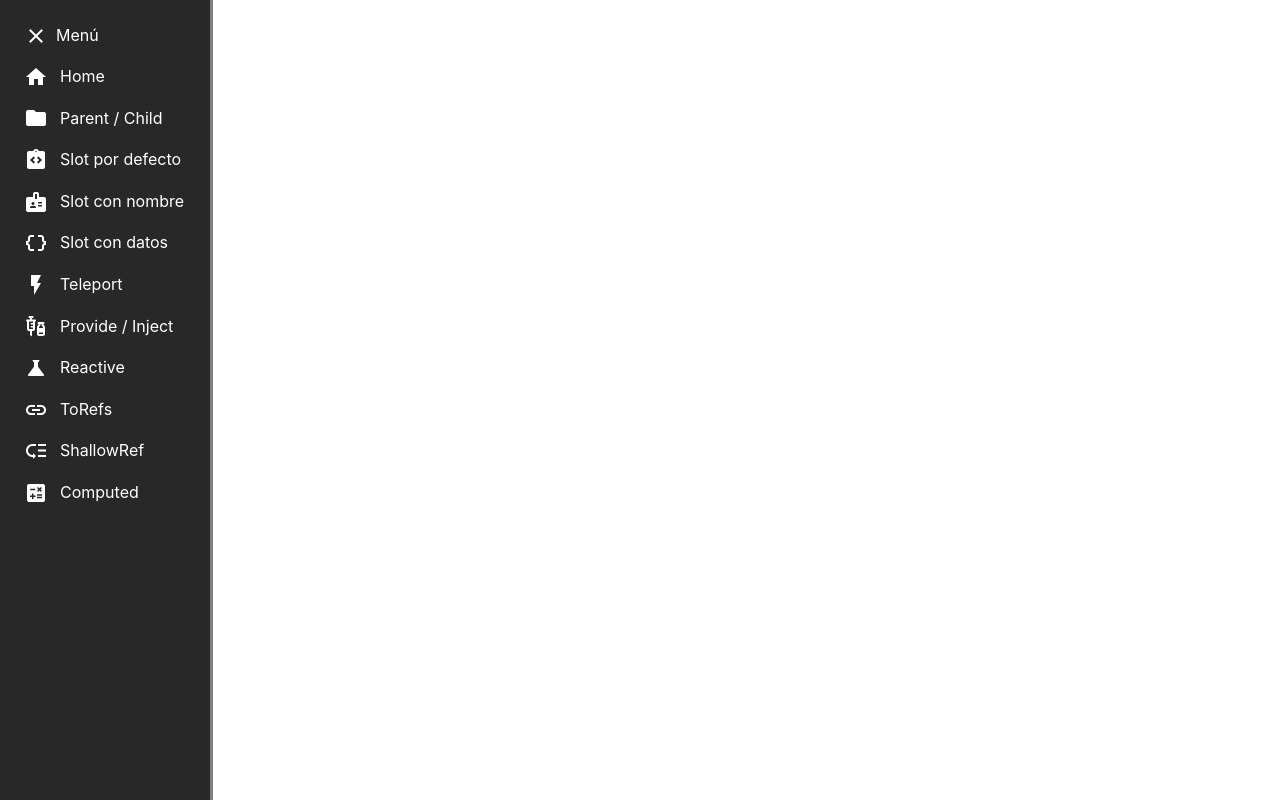
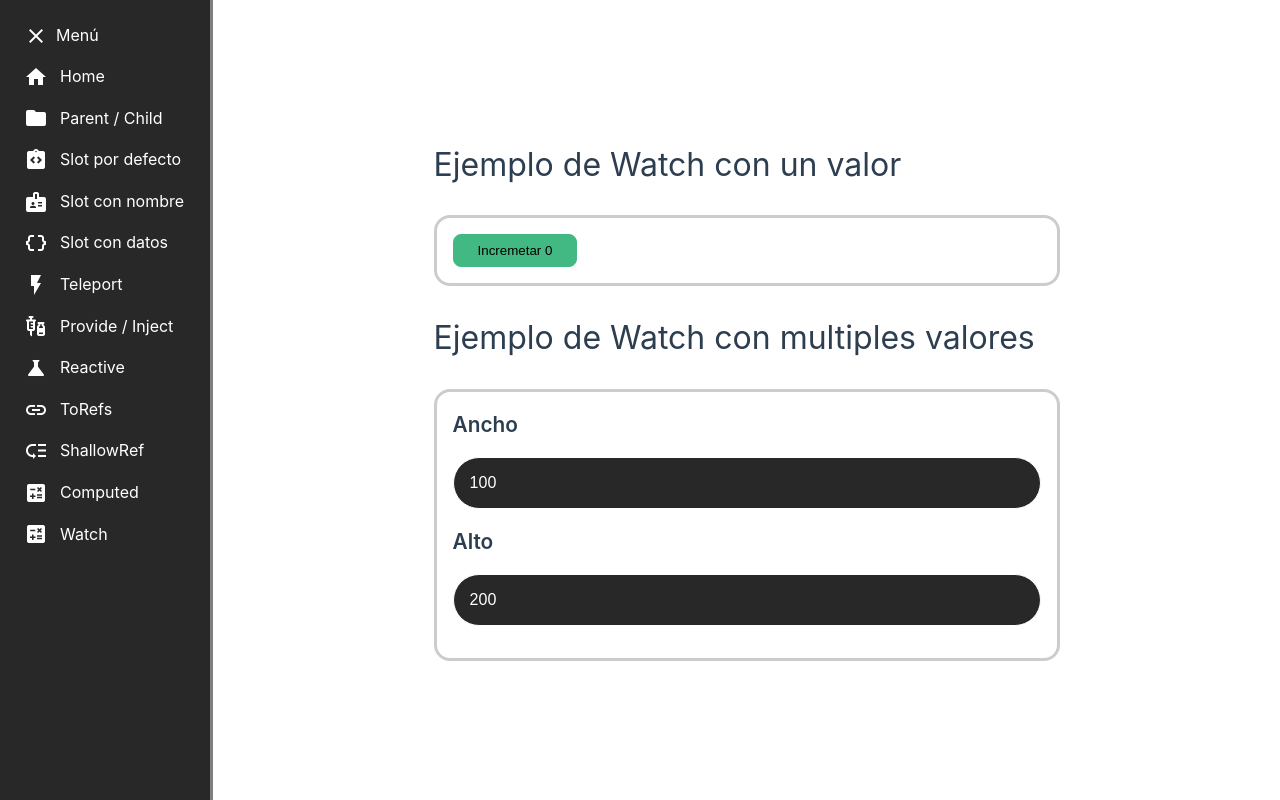
Before and after one commit to Naiare7/investigationVue, a Vue app: page /ExampleWatch in a window 1280 px wide. Built offline with nearby package versions, Linux system fonts and the light colour scheme.

Commit message:
example of watch

```diff
--- /dev/null
+++ b/src/components/ExampleWatch/Watch.vue
@@ -0,0 +1,55 @@
+<script setup>
+import { ref, watch, computed } from 'vue'
+import BaseCard from '../common/BaseCard.vue';
+import BaseButton from '../common/BaseButton.vue';
+import BaseInput from '../common/BaseInput.vue';
+
+//watch con un valor
+const count = ref(0)
+const logger = ref([]);
+
+watch(count, (newValue, oldValue) => {
+  logger.value.push(`Antes: ${oldValue}, Ahora: ${newValue}`)
+})
+
+//con multiples valores
+const width = ref(100)
+const height = ref(200)
+const logger2 = ref([]);
+
+watch([width, height], ([newW, newH],[oldW, oldH] ) => {
+    console.log('Tamaño cambiado:', newW, newH)
+    logger2.value.push(`Tamaño cambiado: ancho: de ${oldW} a ${newW}, alto: de ${oldH} a ${newH}`)
+})
+
+const calculateArea = computed({
+  get() {
+    return `${width.value * height.value}`
+  }
+})
+</script>
+
+<template>
+    <div>
+        <h1>Ejemplo de Watch con un valor</h1>
+        <br>
+        <BaseCard>
+            <BaseButton :text="'Incremetar '+count" @click="count++"/>
+            <br>
+            <h2 v-for="(line, index) in logger" :key="index">
+                {{ line }}
+            </h2>
+        </BaseCard>
+        <br>
+        <h1>Ejemplo de Watch con multiples valores</h1>
+        <br>
+        <BaseCard>
+            <BaseInput :text-label="'Ancho'" v-model="width"/>
+            <BaseInput :text-label="'Alto'" v-model="height"/>
+            <br>
+            <h2 v-for="(line, index) in logger2" :key="index">
+                {{ line }} area nueva: {{ calculateArea }}
+            </h2>
+        </BaseCard>
+    </div>
+</template>
--- a/src/components/NavSidebar.vue
+++ b/src/components/NavSidebar.vue
@@ -44,6 +44,7 @@ const menu = [
   { name: 'ToRefs', path: '/ExampleToRefs', icon: 'link' },
   { name: 'ShallowRef', path: '/ExampleShallowRefReactive', icon: 'low_priority' },
   { name: 'Computed', path: '/ExampleComputed', icon: 'calculate' },
+  { name: 'Watch', path: '/ExampleWatch', icon: 'calculate' },
 ]
 </script>
 
--- a/src/router/index.js
+++ b/src/router/index.js
@@ -10,6 +10,7 @@ import ExampleReactive from '@/views/ExampleReactive.vue'
 import ExampleToRefs from '@/views/ExampleToRefs.vue'
 import ExampleShallowRefReactive from '@/views/ExampleShallowRefReactive.vue'
 import ExampleComputed from '@/views/ExampleComputed.vue'
+import ExampleWatch from '@/views/ExampleWatch.vue'
 
 const router = createRouter({
   history: createWebHistory(import.meta.env.BASE_URL),
@@ -69,6 +70,11 @@ const router = createRouter({
       name: 'Example Computed',
       component: ExampleComputed,
     },
+    {
+      path: '/ExampleWatch',
+      name: 'Example Watch',
+      component: ExampleWatch,
+    },
   ],
 })
 
--- /dev/null
+++ b/src/views/ExampleWatch.vue
@@ -0,0 +1,8 @@
+<script setup>
+import Watch from '@/components/ExampleWatch/Watch.vue';
+
+</script>
+
+<template>
+    <Watch />
+</template>
```
